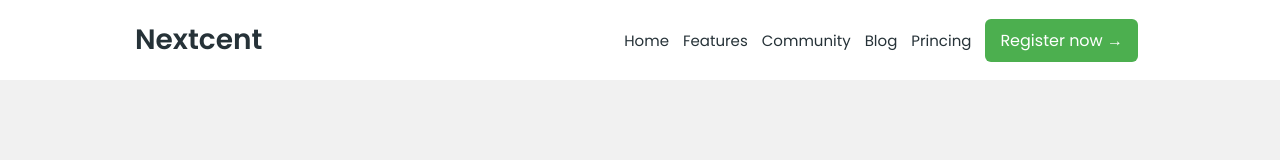
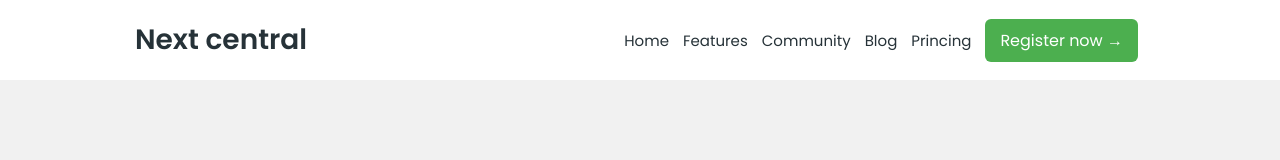
Before and after one commit to DrexCap/Maq-LP-Agencia, a plain HTML site: page index.html in a window 1280 px wide. Shown: the top 160 px of the page. Drawn offline with Linux system fonts and the light colour scheme.

Commit message:
probando algo xd

```diff
--- a/index.html
+++ b/index.html
@@ -11,7 +11,7 @@
 <body>
     <nav class="nav">
         <div class="container nav_container">
-            <a href="#" class="nav_logo">Nextcent</a>
+            <a href="#" class="nav_logo">Next central</a>
             <ul class="nav_list">
                 <li class="nav_item"><a href="#" class="nav_link">Home</a></li>
                 <li class="nav_item"><a href="#" class="nav_link">Features</a></li>
```
